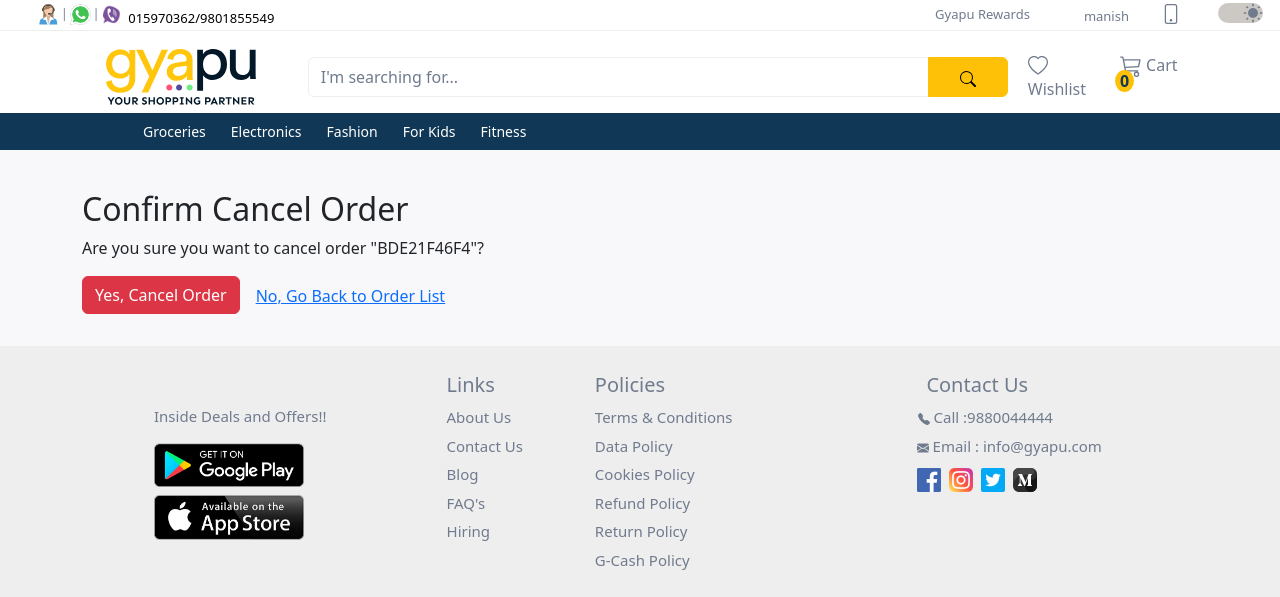
After one commit to manish021124/ecommerce_django, a Django app: page /orders/order/06179a27-c0b9-4a40-b101-456de5279288/cancel in a window 1280 px wide. The commit adds this page. Shown: the top 597 px of the page. Run offline with Django 5.2, Linux system fonts and the light colour scheme; a user stored in the database is signed in; data comes from the database, SQL or seed files in the repository; both versions use the stored data as it was after the commit; data that the repository does not hold is empty; grey boxes are pictures that could not be loaded.

Commit message:
order cancellation

```diff
--- a/orders/admin.py
+++ b/orders/admin.py
@@ -5,6 +5,8 @@
 # for enabling admin to update status
 class OrderAdmin(admin.ModelAdmin):
   actions = ['mark_as_pending', 'mark_as_processing', 'mark_as_shipped', 'mark_as_delivered', 'mark_as_cancelled']
+  list_filter = ['date_ordered']
+  ordering = ('-date_ordered',)
 
   def mark_as_pending(self, request, queryset):
     queryset.update(status='Pending')
--- a/orders/models.py
+++ b/orders/models.py
@@ -44,17 +44,21 @@
     super().save(*args, **kwargs)
 
   def calculate_total_amount(self):
-    cart_items = self.user.cart.items.all()
-    aggregation_result = cart_items.aggregate(
-      total_amount = Sum(
-        ExpressionWrapper(
-          F('quantity') * (F('price') - (F('price') * F('discount_percentage') / 100)),
-          output_field = DecimalField()
+    # while cancelling order save total amount of order itself instead of accessing cart
+    if hasattr(self, 'user') and hasattr(self.user, 'cart'):
+      cart_items = self.user.cart.items.all()
+      aggregation_result = cart_items.aggregate(
+        total_amount = Sum(
+          ExpressionWrapper(
+            F('quantity') * (F('price') - (F('price') * F('discount_percentage') / 100)),
+            output_field = DecimalField()
+          )
         )
       )
-    )
-    total_amount = aggregation_result.get('total_amount')
-    return total_amount if total_amount is not None else 0
+      total_amount = aggregation_result.get('total_amount')
+      return total_amount if total_amount is not None else 0
+    else:
+      return self.total_amount
 
 
 class OrderItem(models.Model):
--- /dev/null
+++ b/orders/templates/orders/confirm_order_cancel.html
@@ -0,0 +1,16 @@
+{% extends "_base.html" %}
+{% block title %} Confirm Cancel Order {% endblock title %}
+
+{% block content%}
+<h2>Confirm Cancel Order</h2>
+<div class="mb-3">
+  <p>Are you sure you want to cancel order "{{ order.order_number }}"?</p>
+  <div class="d-flex">
+    <form method="post">
+      {% csrf_token %}
+      <button type="submit" class="btn btn-danger">Yes, Cancel Order</button>
+    </form>
+    <a href="{% url 'orders:order_list' %}" class="ms-3 mt-2">No, Go Back to Order List</a>
+  </div>
+</div>
+{% endblock content %}
--- a/orders/templates/orders/order_list_tab.html
+++ b/orders/templates/orders/order_list_tab.html
@@ -7,6 +7,7 @@
         <th>Order Number</th>
         <th>Date</th>
         <th>Total Amount</th>
+        <th></th>
         {% comment %} <th>Status</th> {% endcomment %}
       </tr>
     </thead>
@@ -17,6 +18,11 @@
           <td>{{ order.date_ordered }}</td>
           <td>{{ order.total_amount }}</td>
           {% comment %} <td>{{ order.status }}</td> {% endcomment %}
+          {% if order.status == 'Pending' or order.status == 'Processing' %}
+            <td><a href="{% url 'orders:order_cancel' pk=order.pk %}" class="btn btn-danger">Cancel Order</a></td>
+          {% else %}
+            <td></td>
+          {% endif %}
         </tr>
       {% empty %}
         <tr>
--- a/orders/urls.py
+++ b/orders/urls.py
@@ -1,5 +1,5 @@
 from django.urls import path
-from .views import OrderListView, OrderDetailView, OrderItemView, OrderItemDetailView
+from .views import OrderListView, OrderDetailView, OrderItemView, OrderItemDetailView, OrderCancelView
 
 # to access url in other app
 #update templates in this app as well
@@ -11,4 +11,5 @@
   path('<uuid:pk>', OrderDetailView.as_view(), name='order_detail'),
   path('order-items/', OrderItemView.as_view(), name='order_item_list'),
   path('order-items/<uuid:pk>', OrderItemDetailView.as_view(), name='order_item_detail'),
+  path('order/<uuid:pk>/cancel', OrderCancelView.as_view(), name='order_cancel'),
 ]
--- a/orders/views.py
+++ b/orders/views.py
@@ -1,4 +1,4 @@
-from django.shortcuts import render, redirect
+from django.shortcuts import render, redirect, get_object_or_404
 from django.urls import reverse
 from django.views.generic import View, ListView, DetailView
 from .models import Order, OrderItem
@@ -107,3 +107,22 @@
     except Exception as e:
       messages.error(request, f"Failed to add orders: {str(e)}")
       return redirect('cart_detail')
+
+
+class OrderCancelView(LoginRequiredMixin, View):
+  template_name = 'orders/confirm_order_cancel.html'
+
+  def get(self, request, pk):
+    order = get_object_or_404(Order, pk=pk)
+    return render(request, self.template_name, {'order': order})
+
+  def post(self, request, pk):
+    order = get_object_or_404(Order, pk=pk)
+    if order.status in ['Pending', 'Processing']:
+      order.status = 'Cancelled'
+      order.save()
+      messages.success(request, f'Order {order.order_number} has been cancelled successfully.')
+      return redirect('/orders/')
+    else:
+      messages.error(request, f'Order {order.order_number} cannot be cancelled.')
+    return redirect('/orders/')
--- a/products/views.py
+++ b/products/views.py
@@ -78,6 +78,7 @@
     return super().form_invalid(form)
 
 
+# can use view instead of deleteview to make it shorter and easier
 class ProductDeleteView(LoginRequiredMixin, StoreGroupRequiredMixin, DeleteView):
   model = Product
   template_name = 'products/delete.html'
--- a/user/templates/profile.html
+++ b/user/templates/profile.html
@@ -10,8 +10,10 @@
     <p>Email: {{ profile.user.email }}</p>
     <p>Name: {{ profile.user.full_name }}</p>
     <p>Mobile: {{ profile.user.mobile }}</p>
+    {% if not user_belong_to_store %}
     <p>Birth Date: {{ profile.birth_date }}</p>
     <p>Gender: {{ profile.get_gender_display }}</p>
+    {% endif %}
 
     <a href="{% url 'profile_update' %}" class="btn btn-warning">Edit Profile</a>
     <a href="#" class="btn btn-warning">Change Password</a>
```
Also changed, not shown: user/views.py (+8 -0 lines), db.sqlite3, media/images/2.webp (added), media/images/2_DZj1CFU.webp (added).
